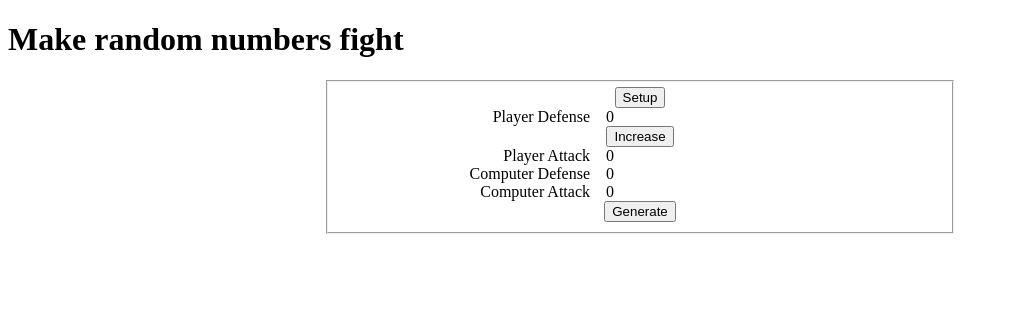
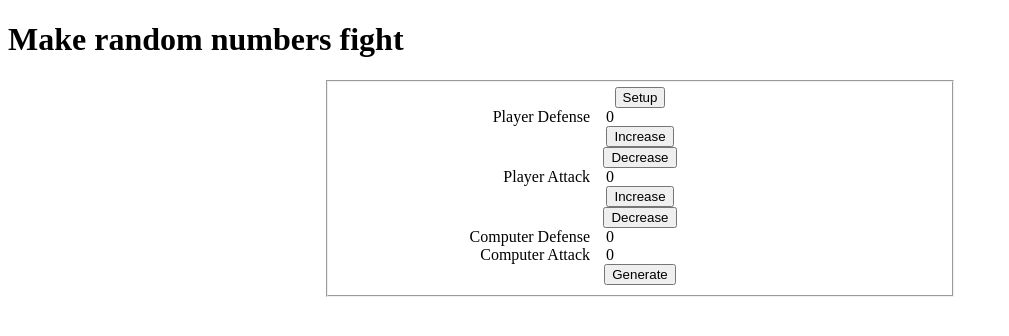
Before and after one commit to HoboZeke/hobozeke.github.io, a Jekyll site: the page games/index.html, which Jekyll copies as it is, in a window 1280 px wide. Shown: the top 336 px of the page, without its empty margins (0-1009 px from the left). Built offline with Jekyll 4.4.1, drawn with Linux system fonts in a browser that asks for light colours; part of the change alters nothing that is shown.

Commit message:
Update index.html

```diff
--- a/games/index.html
+++ b/games/index.html
@@ -39,10 +39,10 @@
  //var playerHealth = document.getElementById("playerHealth");
  //var score = document.getElementById("score");
 
-  var plrDef = 0;
-  var plrAtk = 0;
-  var comDef = 0;
-  var comAtk = 0;
+  var plrDef = 1;
+  var plrAtk = 1;
+  var comDef = 1;
+  var comAtk = 1;
 
   //declare variables
   //var scoreValue = 0;
@@ -53,8 +53,8 @@
   //computerHealth.innerHTML = comHP;
   }
 
-  function roll(){
-
+ function roll()
+ {
   //get random number
   plrDef = Math.floor((Math.random() * 100) + 1);
   playerDefense.innerHTML = plrDef;
@@ -72,6 +72,30 @@
    {
     plrDef = plrDef + 1;
     playerDefense.innerHTML = plrDef;
+   }
+ }
+  function decreasePlrDef ()
+ {
+   if (plrDef > 1)
+   {
+    plrDef = plrDef - 1;
+    playerDefense.innerHTML = plrDef;
+   }
+ }
+  function increasePlrAtk ()
+ {
+   if (plrAtk < 100)
+   {
+    plrAtk = plrAtk + 1;
+    playerAttack.innerHTML = plrAtk;
+   }
+ }
+  function decreasePlrAtk ()
+ {
+   if (plrAtk > 1)
+   {
+    plrAtk = plrAtk - 1;
+    playerAttack.innerHTML = plrAtk;
    }
  }
  </script>
@@ -93,8 +117,20 @@
      onclick = "increasePlrDef()">
     Increase
    </button>
+   <button type = "button"
+     onclick = "decreasePlrDef()">
+    Decrease
+   </button>
    <label>Player Attack</label>
    <span id = "playerAttack">0</span>
+   <button type = "button"
+     onclick = "increasePlrAtk()">
+    Increase
+   </button>
+   <button type = "button"
+     onclick = "decreasePlrAtk()">
+    Decrease
+   </button>
    <label>Computer Defense</label>
    <span id = "computerDefense">0</span>
    <label>Computer Attack</label>
```
